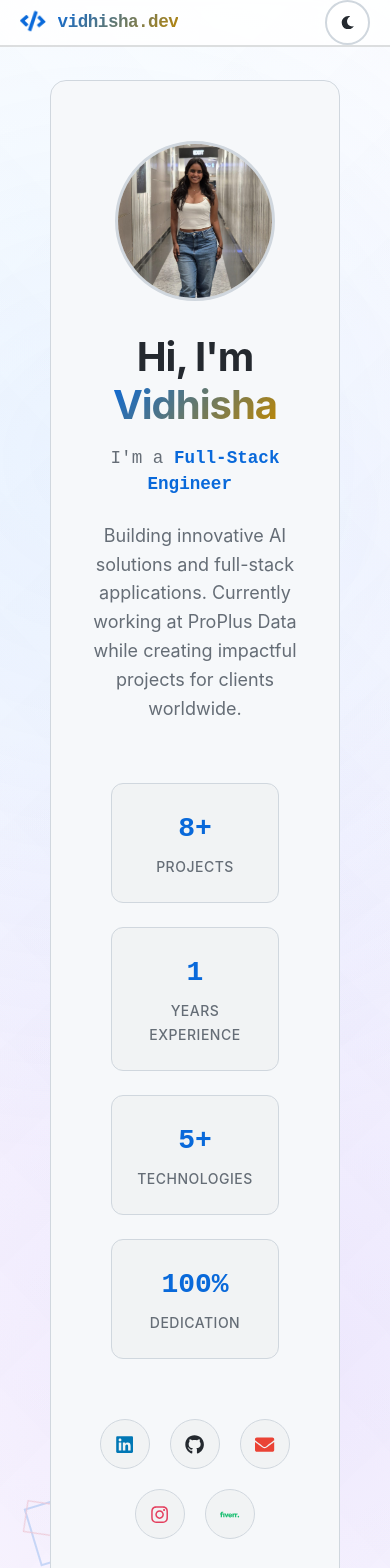
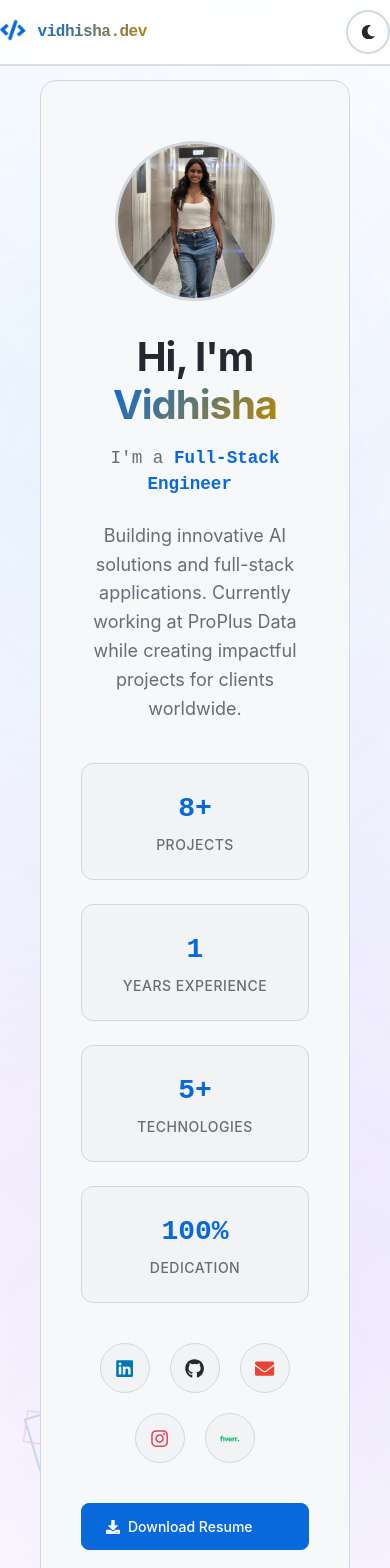
Before and after one commit to veeuu/Portfolio, a React (Create React App) app: page / in a window 390 px wide. Shown: the top 1568 px of the page. Built offline with nearby package versions, Linux system fonts and the light colour scheme.

Commit message:
mobile responsiveness fixed

```diff
--- a/src/App.css
+++ b/src/App.css
@@ -1276,55 +1276,171 @@ section {
   }
 }
 
-/* Gen Z Responsive Design */
+/* Enhanced Mobile Responsive Design */
+@media (max-width: 1024px) {
+  .container {
+    padding: 0 24px;
+  }
+
+  .hero-card {
+    max-width: 100%;
+    margin: 0 16px;
+    padding: 40px 24px;
+  }
+
+  .about-grid {
+    grid-template-columns: 1fr;
+    gap: 40px;
+  }
+}
+
 @media (max-width: 768px) {
+  /* Navigation */
+  .nav-inner {
+    padding: 12px 0;
+  }
+
+  .brand {
+    font-size: 1.1rem;
+  }
+
+  .brand-status {
+    display: none;
+  }
+
+  .theme-toggle {
+    width: 42px;
+    height: 42px;
+  }
+
+  /* Hero Section */
+  .hero {
+    padding-top: 70px;
+    min-height: 100vh;
+  }
+
+  .hero-card {
+    padding: 32px 20px;
+    margin: 0 12px;
+    border-radius: 12px;
+  }
+
+  .profile-pic,
+  .avatar-fallback {
+    width: 120px;
+    height: 120px;
+  }
+
+  .hero-title {
+    font-size: clamp(1.8rem, 6vw, 2.5rem);
+    margin-bottom: 12px;
+  }
+
+  .hero-role-container {
+    font-size: clamp(1rem, 3vw, 1.2rem);
+    margin-bottom: 20px;
+  }
+
+  .hero-description {
+    font-size: 1rem;
+    margin-bottom: 32px;
+    padding: 0 8px;
+  }
+
   .hero-stats {
     grid-template-columns: repeat(2, 1fr);
-    gap: 20px;
-    padding: 25px;
+    gap: 16px;
+    margin: 32px 0;
+  }
+
+  .stat-item {
+    padding: 16px 12px;
+  }
+
+  .stat-number {
+    font-size: 1.5rem;
+  }
+
+  .stat-label {
+    font-size: 0.8rem;
+  }
+
+  .hero-socials {
+    gap: 16px;
+    margin-bottom: 32px;
+  }
+
+  .social-link {
+    width: 44px;
+    height: 44px;
+    font-size: 1.1rem;
   }
 
   .hero-cta {
     flex-direction: column;
     align-items: center;
-    gap: 15px;
+    gap: 12px;
   }
 
   .btn {
     width: 100%;
     max-width: 280px;
-  }
-
-  .skill-categories {
+    padding: 14px 24px;
+    font-size: 0.9rem;
+  }
+
+  /* Sections */
+  section {
+    padding: 60px 20px;
+  }
+
+  .section-title {
+    font-size: clamp(1.8rem, 5vw, 2.2rem);
+  }
+
+  .section-description {
+    font-size: 1rem;
+  }
+
+  /* Skills */
+  .skills-categories {
     grid-template-columns: 1fr;
-    gap: 30px;
-  }
-
+    gap: 20px;
+  }
+
+  .skill-category-card {
+    padding: 20px;
+  }
+
+  /* Projects */
   .projects-grid {
     grid-template-columns: 1fr;
-    gap: 30px;
-  }
-
-  .nav-inner {
-    padding: 15px 0;
-  }
-
-  .brand {
-    font-size: 1.1rem;
-  }
-
-  .brand-status {
-    display: none;
-  }
-
-  .theme-toggle {
-    width: 45px;
-    height: 45px;
-  }
-
-  .vibe-grid {
-    grid-template-columns: repeat(2, 1fr);
-    gap: 15px;
+    gap: 24px;
+  }
+
+  .project-card {
+    margin: 0 8px;
+  }
+
+  /* About */
+  .about-highlights {
+    gap: 16px;
+  }
+
+  .highlight-item {
+    min-width: 100px;
+    padding: 16px 12px;
+  }
+
+  /* Footer */
+  .footer-content {
+    grid-template-columns: 1fr;
+    gap: 32px;
+    text-align: center;
+  }
+
+  .footer-location {
+    text-align: center;
   }
 
   .floating-element {
@@ -1333,63 +1449,250 @@ section {
 }
 
 @media (max-width: 480px) {
+  /* Container and Layout */
   .container {
-    padding: 0 20px;
+    padding: 0 16px;
   }
 
   section {
-    padding: 80px 20px;
+    padding: 50px 16px;
+  }
+
+  /* Navigation */
+  .nav-inner {
+    padding: 10px 0;
+  }
+
+  .brand {
+    font-size: 1rem;
+  }
+
+  .theme-toggle {
+    width: 38px;
+    height: 38px;
+    font-size: 0.9rem;
+  }
+
+  /* Hero Section */
+  .hero {
+    padding-top: 60px;
   }
 
   .hero-card {
-    padding: 50px 30px;
-    margin: 0 10px;
-  }
-
-  .profile-ring {
-    width: 170px;
-    height: 170px;
+    padding: 24px 16px;
+    margin: 0 8px;
+    border-radius: 8px;
   }
 
   .profile-pic,
   .avatar-fallback {
-    width: 150px;
-    height: 150px;
+    width: 100px;
+    height: 100px;
+    font-size: 36px;
+  }
+
+  .hero-title {
+    font-size: clamp(1.5rem, 7vw, 2rem);
+    margin-bottom: 8px;
+  }
+
+  .hero-role-container {
+    font-size: clamp(0.9rem, 4vw, 1.1rem);
+    margin-bottom: 16px;
+  }
+
+  .hero-description {
+    font-size: 0.9rem;
+    margin-bottom: 24px;
+    padding: 0 4px;
+    line-height: 1.5;
   }
 
   .hero-stats {
-    grid-template-columns: 1fr;
-    gap: 15px;
+    grid-template-columns: repeat(2, 1fr);
+    gap: 12px;
+    margin: 24px 0;
+  }
+
+  .stat-item {
+    padding: 12px 8px;
+  }
+
+  .stat-number {
+    font-size: 1.25rem;
+  }
+
+  .stat-label {
+    font-size: 0.75rem;
+  }
+
+  .hero-socials {
+    gap: 12px;
+    margin-bottom: 24px;
+  }
+
+  .social-link {
+    width: 40px;
+    height: 40px;
+    font-size: 1rem;
+  }
+
+  .hero-cta {
+    gap: 10px;
+  }
+
+  .btn {
+    padding: 12px 20px;
+    font-size: 0.85rem;
+    max-width: 100%;
+  }
+
+  /* Section Titles */
+  .section-title {
+    font-size: clamp(1.5rem, 6vw, 1.8rem);
+    margin-bottom: 16px;
+  }
+
+  .section-description {
+    font-size: 0.9rem;
+    margin-bottom: 32px;
+  }
+
+  /* Skills Section */
+  .skills {
+    padding: 40px 16px;
+  }
+
+  .skills-categories {
+    gap: 16px;
+  }
+
+  .skill-category-card {
+    padding: 16px;
+  }
+
+  .category-header {
+    gap: 8px;
+    margin-bottom: 12px;
+  }
+
+  .category-icon {
+    width: 28px;
+    height: 28px;
+    font-size: 0.8rem;
+  }
+
+  .category-name {
+    font-size: 1rem;
+  }
+
+  .skills-tags {
+    gap: 6px;
+  }
+
+  .skill-tag {
+    padding: 6px 10px;
+    font-size: 0.75rem;
+    border-radius: 16px;
+  }
+
+  /* Projects Section */
+  .projects {
+    padding: 40px 16px;
+  }
+
+  .projects-grid {
+    gap: 20px;
+  }
+
+  .project-card {
+    margin: 0 4px;
+  }
+
+  .project-body {
     padding: 20px;
   }
 
-  .stat-item {
-    padding: 15px 10px;
-  }
-
-  .vibe-grid {
-    grid-template-columns: 1fr;
-  }
-
-  .vibe-item {
-    padding: 15px 20px;
-  }
-
-  .skill-block {
-    padding: 30px 25px;
-  }
-
-  .project-body {
-    padding: 25px;
+  .project-body h3 {
+    font-size: 1.1rem;
+    margin-bottom: 8px;
+  }
+
+  .project-body p {
+    font-size: 0.8rem;
+    margin-bottom: 16px;
   }
 
   .tech-row {
+    gap: 6px;
+    margin-bottom: 16px;
+  }
+
+  .tech-chip {
+    padding: 4px 8px;
+    font-size: 0.7rem;
+    border-radius: 10px;
+  }
+
+  .project-footer {
     gap: 8px;
   }
 
-  .tech-chip {
+  .btn-outline {
     padding: 6px 12px;
     font-size: 0.8rem;
+  }
+
+  /* About Section */
+  .about {
+    padding: 40px 16px;
+  }
+
+  .about-highlights {
+    gap: 12px;
+    margin-top: 32px;
+  }
+
+  .highlight-item {
+    min-width: 80px;
+    padding: 12px 8px;
+  }
+
+  .highlight-icon {
+    font-size: 1.2rem;
+  }
+
+  .highlight-item span {
+    font-size: 0.8rem;
+  }
+
+  /* Footer */
+  .footer {
+    padding: 40px 16px 20px;
+  }
+
+  .footer-content {
+    gap: 24px;
+    margin-bottom: 24px;
+  }
+
+  .footer-title {
+    font-size: 1.25rem;
+  }
+
+  .footer-description {
+    font-size: 0.9rem;
+    margin-bottom: 24px;
+  }
+
+  .footer-socials {
+    gap: 12px;
+  }
+
+  .footer-socials .social-link {
+    width: 36px;
+    height: 36px;
+    font-size: 0.9rem;
   }
 }
 /* About Section Enhancements */
@@ -2061,3 +2364,135 @@ ro Section */
   border-color: var(--accent-primary);
   color: var(--accent-primary);
 }
+/*
+ Extra Small Screens (320px and below) */
+@media (max-width: 320px) {
+  .container {
+    padding: 0 12px;
+  }
+
+  .hero-card {
+    padding: 20px 12px;
+    margin: 0 4px;
+  }
+
+  .profile-pic,
+  .avatar-fallback {
+    width: 80px;
+    height: 80px;
+    font-size: 28px;
+  }
+
+  .hero-title {
+    font-size: 1.4rem;
+  }
+
+  .hero-role-container {
+    font-size: 0.85rem;
+  }
+
+  .hero-description {
+    font-size: 0.8rem;
+    padding: 0;
+  }
+
+  .hero-stats {
+    grid-template-columns: 1fr 1fr;
+    gap: 8px;
+  }
+
+  .stat-item {
+    padding: 10px 6px;
+  }
+
+  .stat-number {
+    font-size: 1.1rem;
+  }
+
+  .stat-label {
+    font-size: 0.7rem;
+  }
+
+  .social-link {
+    width: 36px;
+    height: 36px;
+    font-size: 0.9rem;
+  }
+
+  .btn {
+    padding: 10px 16px;
+    font-size: 0.8rem;
+  }
+}
+
+/* Landscape Mobile Orientation */
+@media (max-height: 500px) and (orientation: landscape) {
+  .hero {
+    min-height: auto;
+    padding: 40px 0;
+  }
+
+  .hero-card {
+    padding: 20px;
+  }
+
+  .profile-pic,
+  .avatar-fallback {
+    width: 80px;
+    height: 80px;
+  }
+
+  .hero-stats {
+    grid-template-columns: repeat(4, 1fr);
+    gap: 12px;
+    margin: 20px 0;
+  }
+
+  .hero-socials {
+    margin-bottom: 20px;
+  }
+}
+
+/* Improved Touch Targets for Mobile */
+@media (max-width: 768px) {
+  .social-link,
+  .btn,
+  .theme-toggle {
+    min-height: 44px;
+    min-width: 44px;
+  }
+
+  .tech-chip {
+    min-height: 32px;
+  }
+
+  .btn-outline {
+    min-height: 36px;
+  }
+}
+
+/* Ensure text remains readable on all screen sizes */
+@media (max-width: 480px) {
+  body {
+    font-size: 14px;
+  }
+
+  h1, h2, h3, h4, h5, h6 {
+    line-height: 1.3;
+  }
+
+  p {
+    line-height: 1.5;
+  }
+}
+
+/* Fix for very wide screens */
+@media (min-width: 1400px) {
+  .container {
+    max-width: 1400px;
+  }
+
+  .hero-card {
+    max-width: 1000px;
+  }
+}
--- a/src/App.js
+++ b/src/App.js
@@ -15,7 +15,8 @@ function App() {
     if (savedTheme) {
       setDarkMode(savedTheme === 'dark');
     } else {
-      setDarkMode(window.matchMedia('(prefers-color-scheme: dark)').matches);
+      // Default to light mode instead of system preference
+      setDarkMode(false);
     }
   }, []);
 
```
